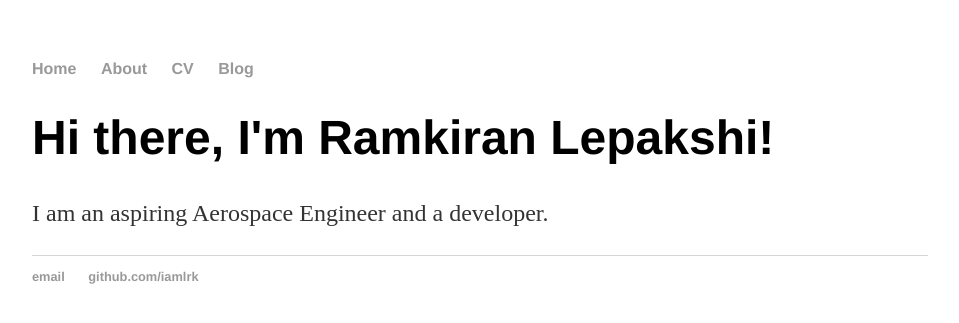
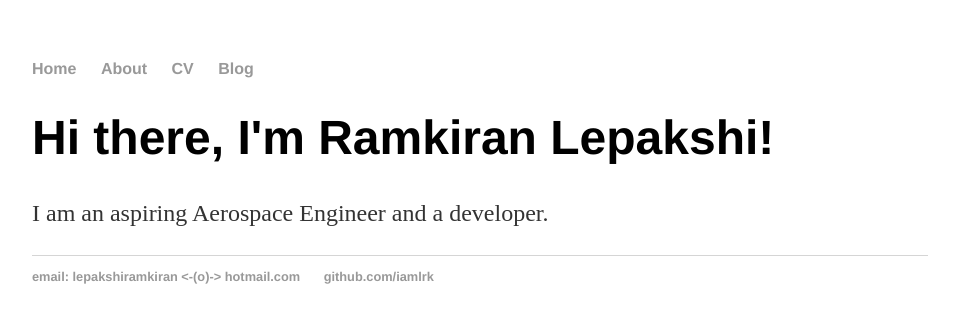
Before and after one commit to iamlrk/iamlrk.github.io, a Jekyll site: the page built from index.html, in a window 1280 px wide. Shown: the top 323 px of the page, without its empty margins (160-1119 px from the left). Built offline with Jekyll 4.4.1, drawn with Linux system fonts in a browser that asks for light colours.

Commit message:
removed hyperlink to my email address

```diff
--- a/_layouts/default.html
+++ b/_layouts/default.html
@@ -21,7 +21,7 @@
 			</div><!-- /.container -->
 			<footer>
 	    		<ul>
-	        		<li><a href="mailto:lepakshiramkiran@hotmail.com">email</a></li>
+	        		<li><a href="google.com">email: lepakshiramkiran <-(o)-> hotmail.com</a></li>
 	        		<li><a href="https://github.com/iamlrk">github.com/iamlrk</a></li>
 				</ul>
 			</footer>
```
